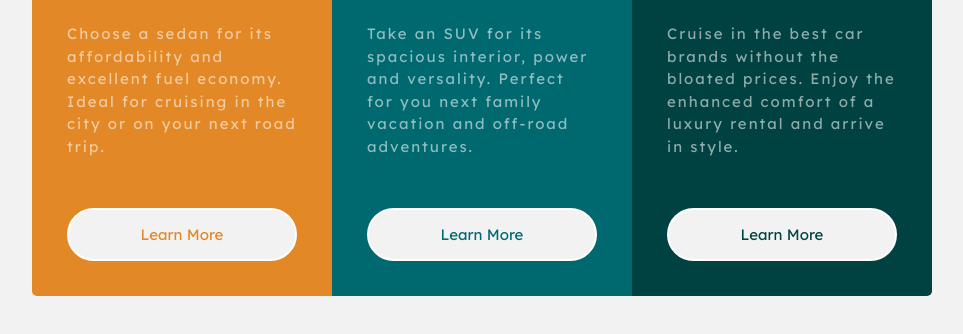
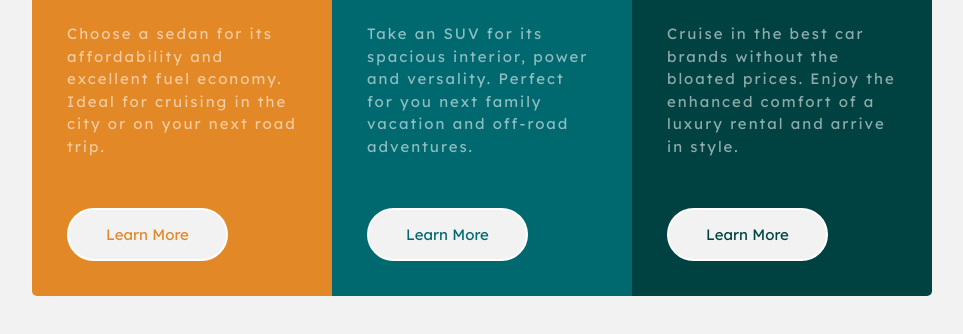
Before and after one commit to Dnghckr16/3-column-preview-card-component, a plain HTML site: page index.html in a window 1280 px wide. Shown: the part 330-664 px from the top of the page, without its empty margins (158-1121 px from the left). Drawn offline with Linux system fonts and the light colour scheme.

Commit message:
Initial Commit

```diff
--- a/style.css
+++ b/style.css
@@ -94,7 +94,7 @@ img{
     padding: 15px 35px;
     font-size: 15px;
     font-family:"Lexend Deca";
-    width: 100%;
+    width: 70%;
 }
 
 .btn2 button{
@@ -105,7 +105,7 @@ img{
     color: hsl(184, 100%, 22%);
     font-family:"Lexend Deca";
     border:2px solid white;
-     width: 100%;
+     width: 70%;
 
 }
 .btn3 button{
@@ -116,7 +116,7 @@ img{
     font-size: 15px;
     font-family:"Lexend Deca";
     border:2px solid white;
-    width: 100%;
+    width:70%;
 
 }
 .btn button{
```
